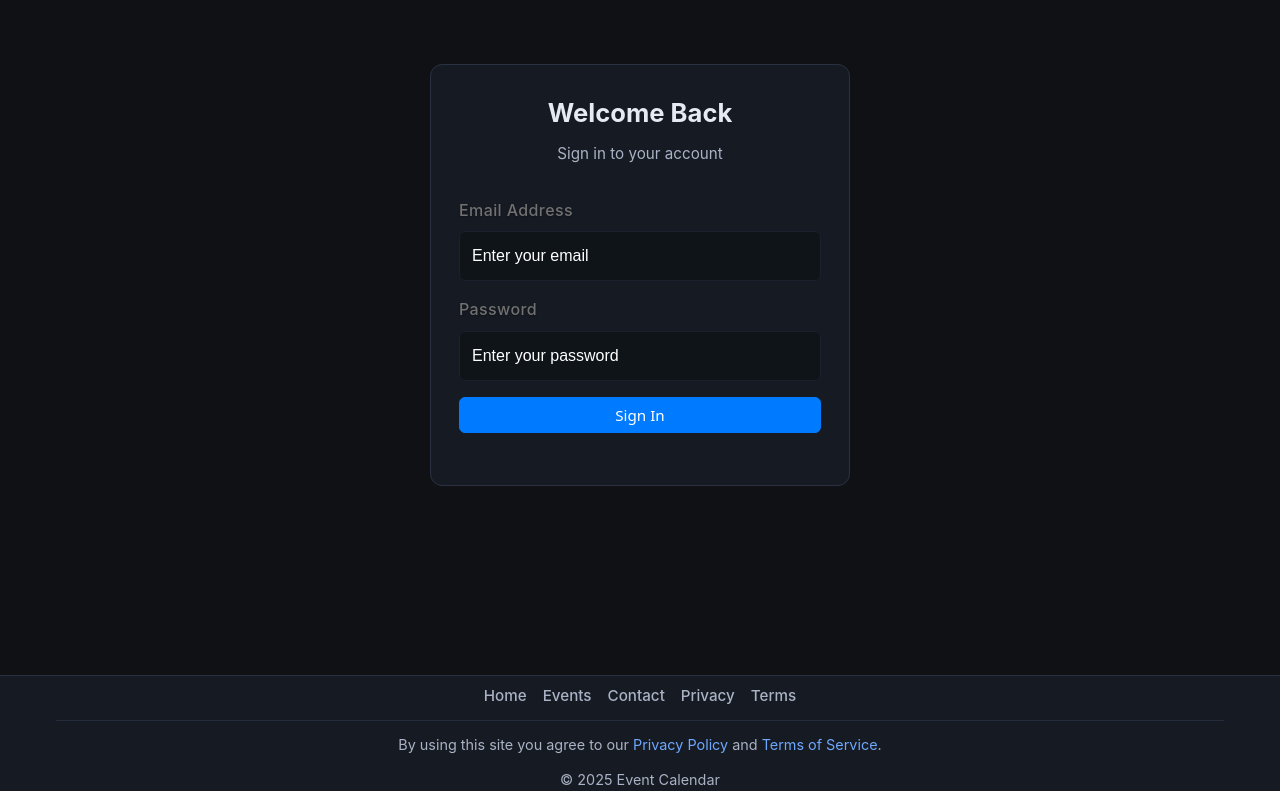
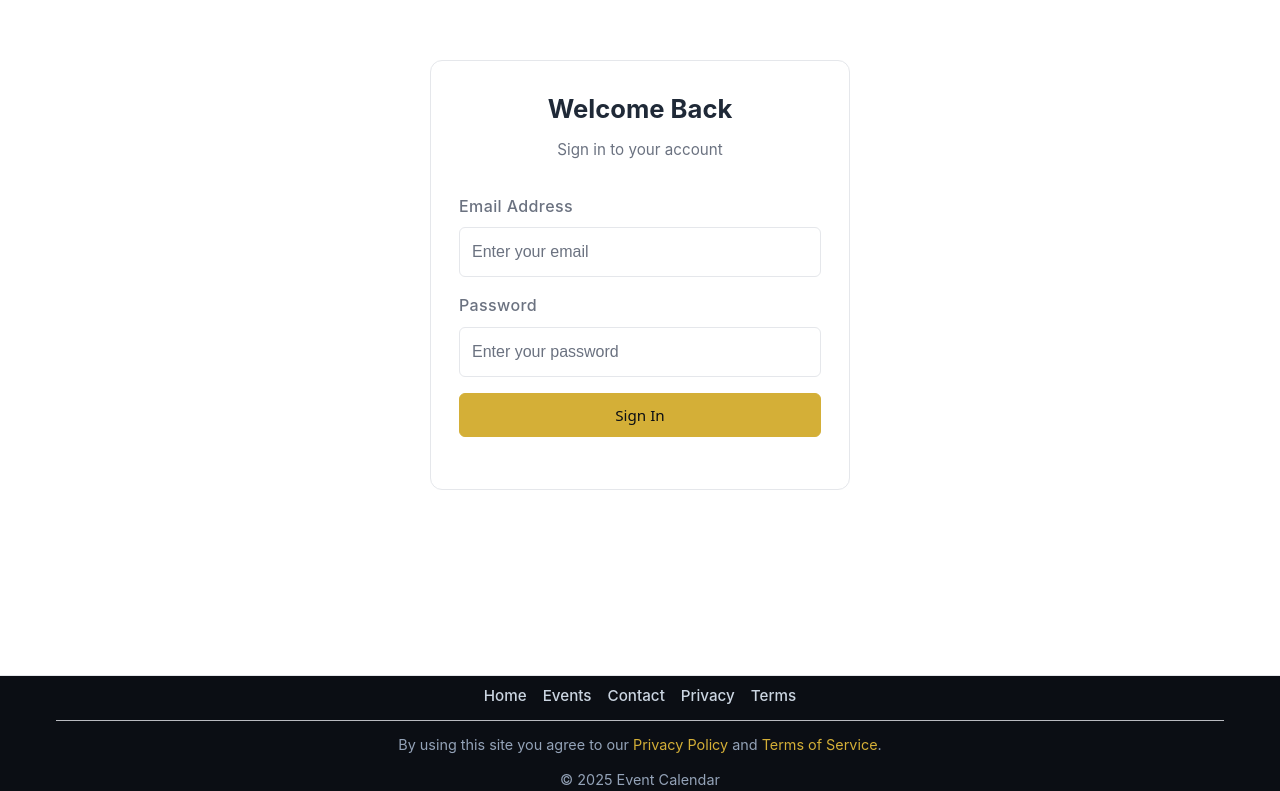
Before and after one commit to adeelfeb/react-daily-tasker, a React (Vite) app in the folder event_calendar/: page /login in a window 1280 px wide. Shown: the part 125-916 px from the top of the page. Built offline with nearby package versions, Linux system fonts and the light colour scheme; no server answers.

Commit message:
Update styles across the application to implement a light theme with gold accents, enhance button padding, and improve color consistency in various components. Add reference screenshots to .gitignore for better project management.

```diff
--- a/event_calendar/src/App.css
+++ b/event_calendar/src/App.css
@@ -13,14 +13,14 @@
   align-items: center;
   justify-content: center;
   min-height: 100vh;
-  color: #666;
+  color: var(--color-text-muted);
 }
 
 .loading-spinner {
   width: 40px;
   height: 40px;
-  border: 4px solid #f3f3f3;
-  border-top: 4px solid #007bff;
+  border: 4px solid rgba(255,255,255,0.08);
+  border-top: 4px solid var(--color-accent);
   border-radius: 50%;
   animation: spin 1s linear infinite;
   margin-bottom: 1rem;
@@ -36,7 +36,7 @@
   display: inline-flex;
   align-items: center;
   justify-content: center;
-  padding: 0.6rem 1rem;
+  padding: 0.75rem 1.25rem;
   margin-bottom: 0;
   font-size: 0.95rem;
   font-weight: 500;
@@ -58,33 +58,33 @@
 }
 
 .btn-primary {
-  color: #fff;
-  background-color: #007bff;
-  border-color: #007bff;
+  color: #0b0e14;
+  background-color: var(--color-accent);
+  border-color: var(--color-accent);
 }
 
 .btn-primary:hover:not(:disabled) {
-  color: #fff;
-  background-color: #0056b3;
-  border-color: #004085;
+  color: #0b0e14;
+  background-color: var(--color-accent-2);
+  border-color: var(--color-accent-2);
 }
 
 .btn-secondary {
   color: #fff;
-  background-color: #6c757d;
-  border-color: #6c757d;
+  background-color: #3f4757;
+  border-color: #3f4757;
 }
 
 .btn-secondary:hover:not(:disabled) {
   color: #fff;
-  background-color: #545b62;
-  border-color: #4e555b;
+  background-color: #505a6f;
+  border-color: #505a6f;
 }
 
 .btn-danger {
   color: #fff;
-  background-color: #dc3545;
-  border-color: #dc3545;
+  background-color: var(--color-danger);
+  border-color: var(--color-danger);
 }
 
 .btn-danger:hover:not(:disabled) {
@@ -102,7 +102,7 @@
   display: block;
   margin-bottom: 0.5rem;
   font-weight: 500;
-  color: #333;
+  color: var(--color-text);
 }
 
 .form-group input,
@@ -114,10 +114,10 @@
   font-size: 1rem;
   font-weight: 400;
   line-height: 1.5;
-  color: #495057;
-  background-color: #fff;
+  color: var(--color-text);
+  background-color: var(--color-surface);
   background-clip: padding-box;
-  border: 1px solid #ced4da;
+  border: 1px solid var(--color-border);
   border-radius: 0.375rem;
   transition: border-color 0.15s ease-in-out, box-shadow 0.15s ease-in-out;
 }
@@ -125,11 +125,11 @@
 .form-group input:focus,
 .form-group select:focus,
 .form-group textarea:focus {
-  color: #495057;
-  background-color: #fff;
-  border-color: #80bdff;
+  color: var(--color-text);
+  background-color: var(--color-surface-2);
+  border-color: var(--color-accent);
   outline: 0;
-  box-shadow: 0 0 0 0.2rem rgba(0, 123, 255, 0.25);
+  box-shadow: 0 0 0 0.2rem rgba(212, 175, 55, 0.18);
 }
 
 .form-group input.error,
--- a/event_calendar/src/Home.css
+++ b/event_calendar/src/Home.css
@@ -54,6 +54,7 @@
   padding: 0 0 1rem 0;
   text-align: center;
   min-height: 40vh;
+  background: linear-gradient(180deg, var(--color-surface-gold) 0%, var(--color-surface-gold-2) 100%);
 }
 
 .hero-content {
--- a/event_calendar/src/components/common/SimpleCalendar.css
+++ b/event_calendar/src/components/common/SimpleCalendar.css
@@ -1,5 +1,5 @@
 .simple-calendar {
-  background-color: var(--color-surface);
+  background-color: var(--color-surface-gold-2);
   border: 1px solid var(--color-border);
   border-radius: 8px;
   padding: 2rem;
--- a/event_calendar/src/components/forms/EventForm.css
+++ b/event_calendar/src/components/forms/EventForm.css
@@ -1,5 +1,5 @@
 .event-form-container {
-  background: var(--color-surface);
+  background: var(--color-surface-gold-2);
   color: var(--color-text);
   border: 1px solid var(--color-border);
   border-radius: 8px;
@@ -22,10 +22,9 @@
 
 .event-form-header h2 {
   margin: 0;
-  color: #ffffff;
+  color: var(--color-text);
   font-size: 1.25rem;
   font-weight: 700;
-  text-shadow: 0 1px 2px rgba(0, 0, 0, 0.3);
   letter-spacing: 0.025em;
 }
 
@@ -58,11 +57,11 @@
   width: 8px;
 }
 .event-form-container::-webkit-scrollbar-track {
-  background: var(--color-surface-2);
+  background: var(--color-surface-gold-2);
   border-radius: 8px;
 }
 .event-form-container::-webkit-scrollbar-thumb {
-  background: #5a6272;
+  background: var(--color-accent);
   border-radius: 8px;
 }
 .event-form-container::-webkit-scrollbar-thumb:hover {
@@ -72,7 +71,7 @@
 /* Firefox */
 .event-form-container {
   scrollbar-width: thin;
-  scrollbar-color: #5a6272 var(--color-surface-2);
+  scrollbar-color: var(--color-accent) var(--color-surface-gold-2);
 }
 
 .form-group {
@@ -89,8 +88,7 @@
   display: block;
   margin-bottom: 0.5rem;
   font-weight: 600;
-  color: #717171 !important;
-  text-shadow: 0 1px 2px rgba(0, 0, 0, 0.3);
+  color: var(--color-text-muted) !important;
   letter-spacing: 0.025em;
 }
 
@@ -99,9 +97,9 @@
 .form-group textarea {
   width: 100%;
   padding: 0.75rem;
-  background: #0f1419 !important;
-  color: #ffffff !important;
-  border: 1px solid #1a202c !important;
+  background: #fff !important;
+  color: var(--color-text) !important;
+  border: 1px solid var(--color-border) !important;
   border-radius: 6px;
   font-size: 0.95rem;
   line-height: 1.4;
@@ -110,7 +108,7 @@
 
 .form-group input::placeholder,
 .form-group textarea::placeholder {
-  color: #ffffff;
+  color: var(--color-text-muted);
   opacity: 1;
 }
 
@@ -119,17 +117,17 @@
 .form-group textarea:focus {
   outline: none;
   border-color: var(--color-accent);
-  box-shadow: 0 0 0 2px rgba(110, 168, 254, 0.4), 0 2px 8px rgba(110, 168, 254, 0.2);
-  background-color: #1a202c !important;
-  color: #ffffff !important;
+  box-shadow: 0 0 0 2px rgba(212, 175, 55, 0.25), 0 2px 8px rgba(212, 175, 55, 0.15);
+  background-color: var(--color-surface-2) !important;
+  color: var(--color-text) !important;
 }
 
 .form-group input.error,
 .form-group select.error,
 .form-group textarea.error {
   border-color: #dc3545;
-  background-color: #0f1419 !important;
-  color: #ffffff !important;
+  background-color: #fff !important;
+  color: var(--color-text) !important;
 }
 
 .error-message {
@@ -152,14 +150,16 @@
   margin-bottom: 1rem;
 }
 
+/* Temporarily hide All Day Event section without touching JS */
+.checkbox-group { display: none; }
+
 .checkbox-label {
   display: flex;
   align-items: center;
   cursor: pointer;
   font-weight: 600;
   margin-bottom: 0;
-  color: #ffffff !important;
-  text-shadow: 0 1px 2px rgba(0, 0, 0, 0.3);
+  color: var(--color-text) !important;
   letter-spacing: 0.025em;
 }
 
--- a/event_calendar/src/components/layout/Footer.css
+++ b/event_calendar/src/components/layout/Footer.css
@@ -1,10 +1,10 @@
-.site-footer { border-top: 1px solid var(--color-border); background: var(--color-surface); }
+.site-footer { border-top: 1px solid var(--color-border); background: #0b0e14; }
 .footer-inner { display: flex; flex-direction: column; gap: 0.75rem; padding: 1.25rem 0; }
 .footer-nav { display: flex; gap: 1rem; flex-wrap: wrap; justify-content: center; padding-top: 0.5rem; }
-.footer-nav a { color: var(--color-text-muted); text-decoration: none; font-size: 0.95rem; }
+.footer-nav a { color: #cbd5e1; text-decoration: none; font-size: 0.95rem; }
 .footer-nav a:hover { color: var(--color-accent); }
 .footer-divider { height: 1px; background: var(--color-border); width: 100%; opacity: 0.8; }
-.footer-privacy { color: var(--color-text-muted); font-size: 0.9rem; text-align: center; }
+.footer-privacy { color: #94a3b8; font-size: 0.9rem; text-align: center; }
 .footer-privacy a { color: var(--color-accent); text-decoration: none; }
 .footer-privacy a:hover { text-decoration: underline; }
-.footer-copy { color: var(--color-text-muted); font-size: 0.9rem; text-align: center; }
+.footer-copy { color: #94a3b8; font-size: 0.9rem; text-align: center; }
--- a/event_calendar/src/globals.css
+++ b/event_calendar/src/globals.css
@@ -1,18 +1,22 @@
 /* Global CSS Variables and Styles */
 :root {
-  /* Dark Theme Color Variables */
-  --color-bg: #0f1115;           /* app background */
-  --color-surface: #161a22;      /* cards, panels */
-  --color-surface-2: #1d2330;    /* secondary surfaces */
-  --color-border: #2a3142;       /* subtle borders */
-  --color-text: #e6eaf2;         /* primary text */
-  --color-text-muted: #aab2c5;   /* secondary text */
-  --color-accent: #6ea8fe;       /* accent (buttons/links) */
-  --color-accent-2: #8b5cf6;     /* secondary accent */
+  /* Light Theme Color Variables (gold accents) */
+  --color-bg: #ffffff;            /* app background */
+  --color-surface: #ffffff;       /* cards, panels */
+  --color-surface-2: #f5f7fb;     /* secondary surfaces */
+  --color-border: #e5e7eb;        /* subtle borders */
+  --color-text: #1f2937;          /* primary text */
+  --color-text-muted: #6b7280;    /* secondary text */
+  --color-accent: #d4af37;        /* gold accent */
+  --color-accent-2: #f1d168;      /* light gold accent */
+
+  /* Light gold surfaces */
+  --color-surface-gold: #fff8e1;   /* pale golden panel */
+  --color-surface-gold-2: #fff3c4; /* slightly deeper */
 
   /* Semantic */
-  --color-success: #22c55e;
-  --color-danger: #ef4444;
+  --color-success: #16a34a;
+  --color-danger: #dc2626;
 
   /* Typography */
   --font-family: system-ui, -apple-system, BlinkMacSystemFont, 'Segoe UI', Roboto, sans-serif;
@@ -69,13 +73,21 @@ h3 {
   text-align: center;
 }
 
+/* Ensure consistent default padding for buttons across pages */
+button.btn,
+a.btn,
+.btn:not(.btn-sm) {
+  padding: 0.85rem 1.25rem !important;
+}
+
 .btn-primary {
   background-color: var(--color-accent);
   color: #0b0e14;
 }
 
 .btn-primary:hover {
-  background-color: #5a96fc;
+  background-color: var(--color-accent-2);
+  color: #0b0e14;
   transform: translateY(-2px);
 }
 
@@ -99,7 +111,7 @@ a {
 }
 
 a:hover {
-  color: #5a96fc;
+  color: var(--color-accent-2);
 }
 
 /* Container */
--- a/event_calendar/src/pages/AdminDashboard.css
+++ b/event_calendar/src/pages/AdminDashboard.css
@@ -37,6 +37,13 @@
   display: flex;
   gap: 0.5rem;
   align-items: center;
+}
+
+/* Increase button padding in admin dashboard primary areas */
+.admin-dashboard .header-actions .btn,
+.admin-dashboard .toolbar-left .btn,
+.admin-dashboard .event-actions .btn {
+  padding: 0.75rem 1.25rem;
 }
 
 .dashboard-main { padding: 1rem 0; }
--- a/event_calendar/src/pages/CalendarPage.css
+++ b/event_calendar/src/pages/CalendarPage.css
@@ -1,6 +1,6 @@
 .calendar-page {
   min-height: 100vh;
-  background: #f8f9fa;
+  background: var(--color-bg);
   overflow-x: hidden;
   width: 100%;
 }
@@ -81,7 +81,7 @@
 
 .page-header h1 {
   margin: 0;
-  color: #333;
+  color: var(--color-text);
   font-size: 2rem;
   font-weight: 600;
 }
@@ -100,14 +100,15 @@
 }
 
 .btn-primary {
-  background: #007bff;
-  color: white;
+  background: var(--color-accent);
+  color: #0b0e14;
 }
 
 .btn-primary:hover {
-  background: #0056b3;
+  background: var(--color-accent-2);
+  color: #0b0e14;
   transform: translateY(-1px);
-  box-shadow: 0 4px 8px rgba(0, 123, 255, 0.3);
+  box-shadow: 0 4px 8px rgba(212, 175, 55, 0.25);
 }
 
 /* Responsive Design for Events Page */
```
Also changed, not shown: event_calendar/src/components/common/Calendar.css (+9 -6 lines), event_calendar/src/components/common/SimpleMonthCalendar.css (+7 -6 lines), event_calendar/src/components/layout/Header.css (+8 -8 lines), 1 other file (tests, documents, lock files or other folders).
